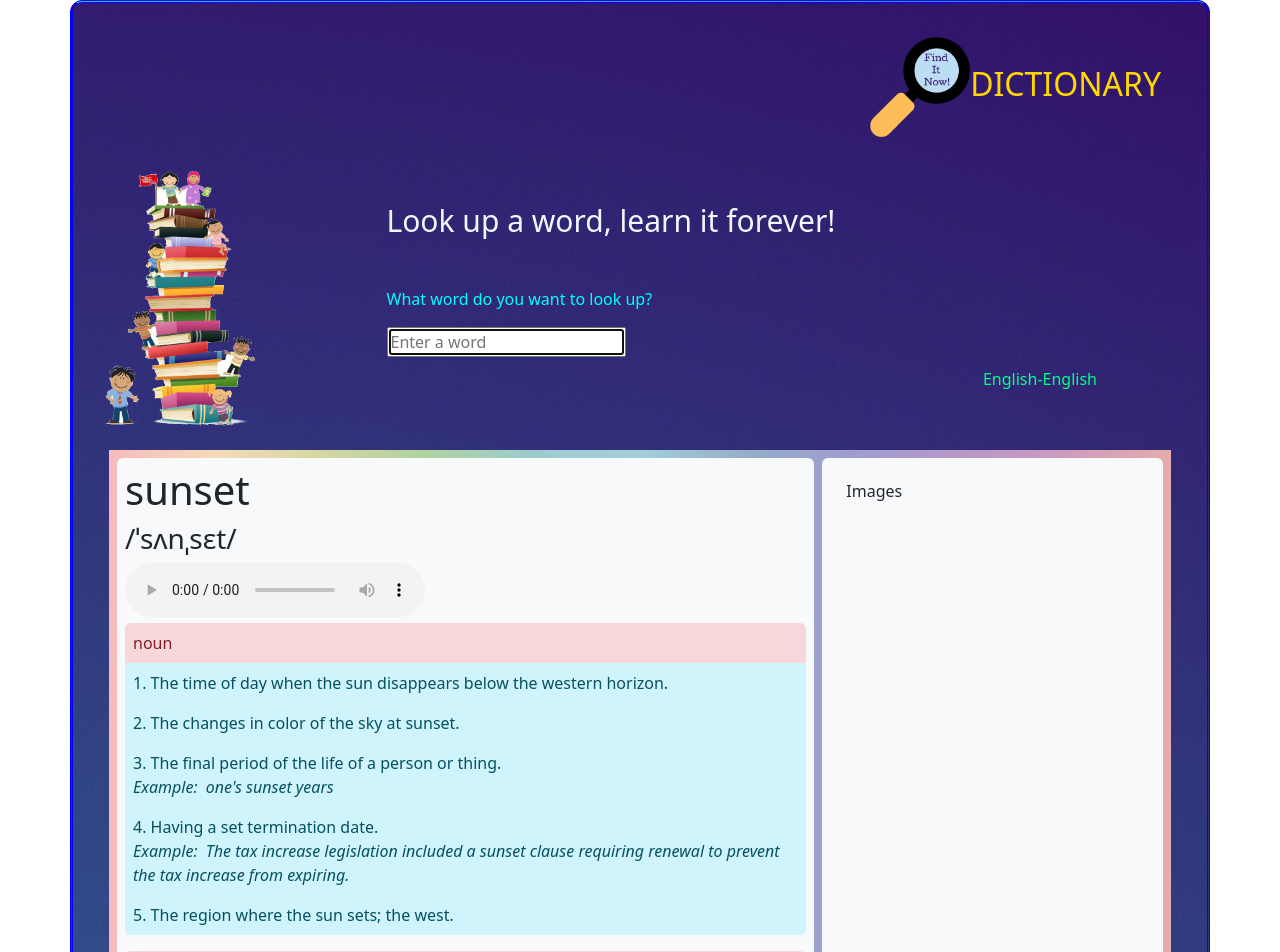
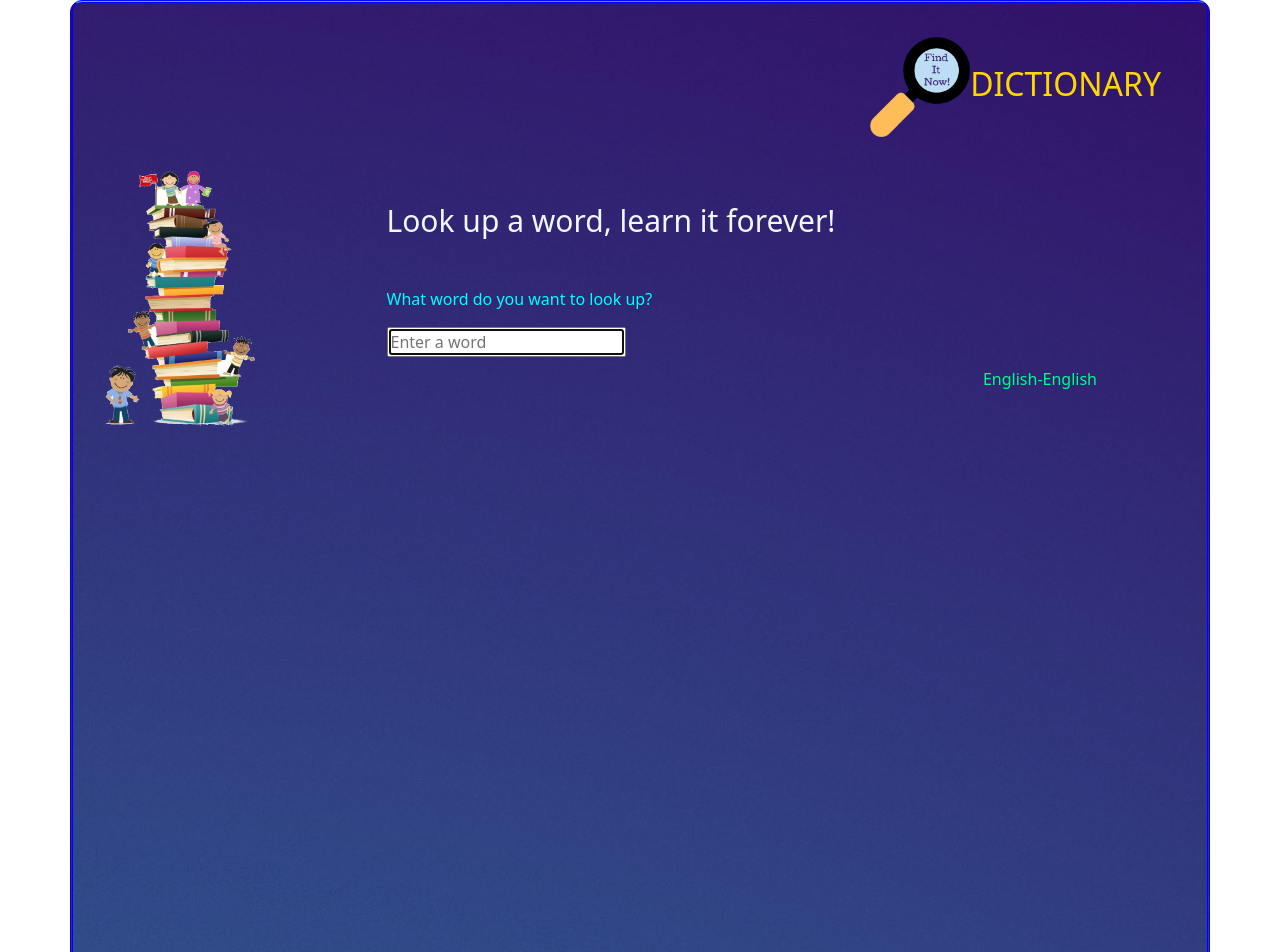
Before and after one commit to fenilaphilip/Dictionary, a React (Create React App) app: page / in a window 1280 px wide. Shown: the top 952 px of the page. Built offline with nearby package versions, Linux system fonts and the light colour scheme.

Commit message:
dummy data removed

```diff
--- a/src/App.css
+++ b/src/App.css
@@ -3,7 +3,7 @@
   border-style: double;
   border-color: blue;
   border-radius: 12px;
-  min-height: 900px;
+  min-height: 1000px;
 }
 
 .App-header {
@@ -52,3 +52,6 @@
     #e5adab
   );
 }
+.meaningshow > div {
+  max-height: 700px;
+}
--- a/src/App.js
+++ b/src/App.js
@@ -4,85 +4,8 @@ import Search from "./Search";
 import Result from "./Result";
 
 export default function App() {
-  const [results, setResults] = useState({
-    word: "sunset",
-    phonetic: "/ˈsʌnˌsɛt/",
-    phonetics: [
-      {
-        text: "/ˈsʌnˌsɛt/",
-        audio:
-          "https://api.dictionaryapi.dev/media/pronunciations/en/sunset-us.mp3",
-        sourceUrl: "https://commons.wikimedia.org/w/index.php?curid=1763056",
-        license: {
-          name: "BY-SA 3.0",
-          url: "https://creativecommons.org/licenses/by-sa/3.0",
-        },
-      },
-    ],
-    meanings: [
-      {
-        partOfSpeech: "noun",
-        definitions: [
-          {
-            definition:
-              "The time of day when the sun disappears below the western horizon.",
-            synonyms: [],
-            antonyms: [],
-          },
-          {
-            definition: "The changes in color of the sky at sunset.",
-            synonyms: [],
-            antonyms: [],
-          },
-          {
-            definition: "The final period of the life of a person or thing.",
-            synonyms: [],
-            antonyms: [],
-            example: "one's sunset years",
-          },
-          {
-            definition: "Having a set termination date.",
-            synonyms: [],
-            antonyms: [],
-            example:
-              "The tax increase legislation included a sunset clause requiring renewal to prevent the tax increase from expiring.",
-          },
-          {
-            definition: "The region where the sun sets; the west.",
-            synonyms: [],
-            antonyms: [],
-          },
-        ],
-        synonyms: [
-          "last",
-          "terminal",
-          "twilight",
-          "end",
-          "final act",
-          "swansong",
-          "dusk",
-          "nightfall",
-          "sundown",
-          "twilight",
-        ],
-        antonyms: ["sunrise"],
-      },
-      {
-        partOfSpeech: "verb",
-        definitions: [
-          {
-            definition: "To phase out.",
-            synonyms: [],
-            antonyms: [],
-            example:
-              "We'll be sunsetting version 1.9 of the software shortly after releasing version 2.0 next quarter.",
-          },
-        ],
-        synonyms: [],
-        antonyms: [],
-      },
-    ],
-  });
+  const [results, setResults] = useState({});
+  const [loaded, setLoaded] = useState(false);
   const [images, setImages] = useState([]);
 
   return (
@@ -109,11 +32,15 @@ export default function App() {
           <p className="card-text mt-4 pt-4">
             What word do you want to look up?
           </p>
-          <Search setResults={setResults} setImages={setImages} />
+          <Search
+            setResults={setResults}
+            setImages={setImages}
+            setLoaded={setLoaded}
+          />
           <div className="sub-header">English-English</div>
         </div>
       </div>
-      <Result results={results} images={images} />
+      <Result results={results} images={images} loaded={loaded} />
     </div>
   );
 }
--- a/src/Photos.js
+++ b/src/Photos.js
@@ -8,7 +8,7 @@ export default function Photos(props) {
       <h6>Images</h6>
       {gallery.map(function(element) {
         return (
-          <img src={element.src.small} alt={element.alt} className="m-2" />
+          <img src={element.src.small} alt={element.alt} className="m-2 p-2" />
         );
       })}
     </div>
--- a/src/Result.js
+++ b/src/Result.js
@@ -4,10 +4,10 @@ import ReactAudioPlayer from "react-audio-player";
 import Photos from "./Photos";
 
 export default function Result(props) {
-  if (props.results !== null) {
+  if (props.loaded === true) {
     return (
       <div className="meaningshow row p-2 m-4">
-        <div className="bg-light rounded col-lg-8 me-2 p-2">
+        <div className="overflow-scroll bg-light rounded col-lg-8 me-2 p-2">
           <h1>{props.results.word}</h1>
           <h3>{props.results.phonetics[0].text}</h3>
           <ReactAudioPlayer src={props.results.phonetics[0].audio} controls />
@@ -21,7 +21,7 @@ export default function Result(props) {
             );
           })}
         </div>
-        <div className="bg-light rounded col p-4">
+        <div className="overflow-scroll bg-light rounded col p-4 overflow-hidden">
           <Photos photos={props.images} />
         </div>
       </div>
--- a/src/Search.js
+++ b/src/Search.js
@@ -25,10 +25,10 @@ export default function Search(props) {
     console.log(response.data[0]);
     props.setResults({
       word: response.data[0].word,
-      phonetic: response.data[0].phonetic,
       phonetics: response.data[0].phonetics,
       meanings: response.data[0].meanings,
     });
+    props.setLoaded(true);
   }
   function handlePhotoResponse(response) {
     let photos = response.data.photos;
```
